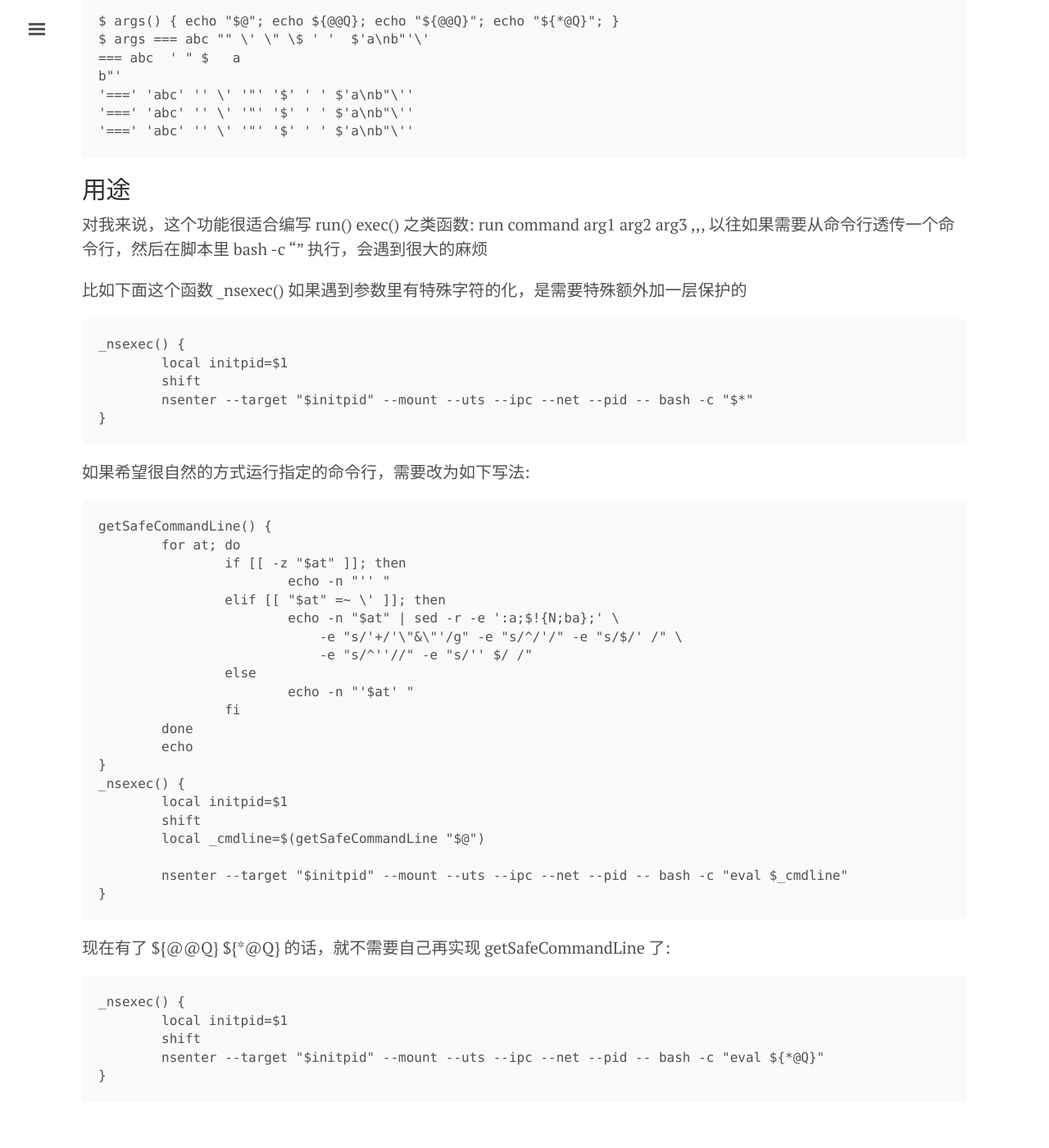
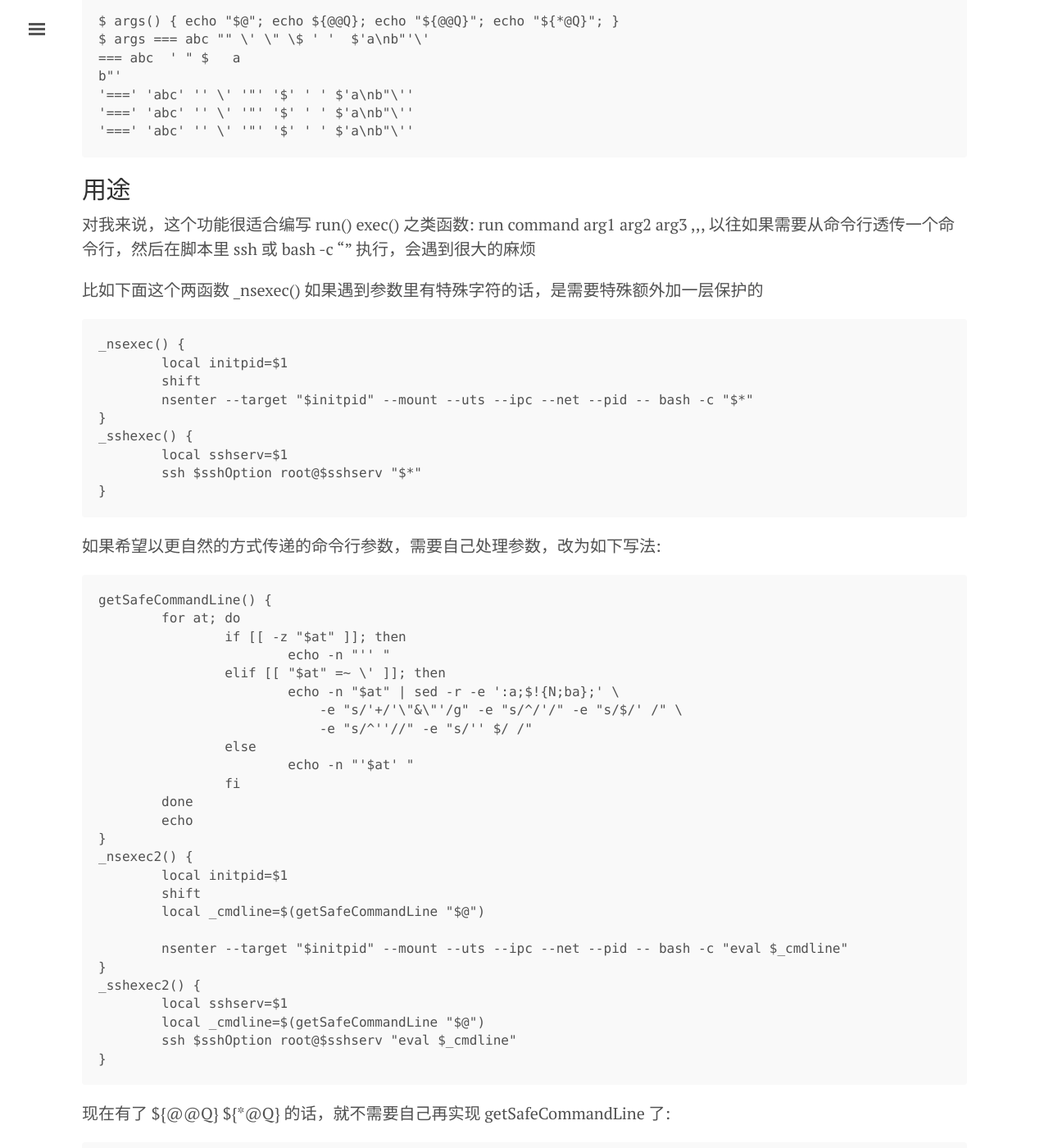
Before and after one commit to tcler/tcler.github.io, a Jekyll site: the page built from _posts/2022-02-07-bash-4.4-new-feature-parameter@operator.md, in a window 1280 px wide and 1400 px high, scrolled down 1201 px. Shown: the whole window at 82% size. Built offline with Jekyll 4.4.1, drawn with Linux system fonts in a browser that asks for light colours; some of the changed text lies outside the part shown.

Commit message:
Update 2022-02-07-bash-4.4-new-feature-parameter@operator.md

````diff
--- a/_posts/2022-02-07-bash-4.4-new-feature-parameter@operator.md
+++ b/_posts/2022-02-07-bash-4.4-new-feature-parameter@operator.md
@@ -49,18 +49,22 @@ b"'
 
 ## 用途
 对我来说，这个功能很适合编写 run() exec() 之类函数: run command arg1 arg2 arg3 ,,,
-以往如果需要从命令行透传一个命令行，然后在脚本里 bash -c "" 执行，会遇到很大的麻烦
+以往如果需要从命令行透传一个命令行，然后在脚本里 ssh 或 bash -c "" 执行，会遇到很大的麻烦
 
-比如下面这个函数 \_nsexec() 如果遇到参数里有特殊字符的化，是需要特殊额外加一层保护的
+比如下面这个两函数 \_nsexec() 如果遇到参数里有特殊字符的话，是需要特殊额外加一层保护的
 ```
 _nsexec() {
         local initpid=$1
         shift
         nsenter --target "$initpid" --mount --uts --ipc --net --pid -- bash -c "$*"
 }
+_sshexec() {
+        local sshserv=$1
+        ssh $sshOption root@$sshserv "$*"
+}
 ```
 
-如果希望很自然的方式运行指定的命令行，需要改为如下写法:
+如果希望以更自然的方式传递的命令行参数，需要自己处理参数，改为如下写法:
 ```
 getSafeCommandLine() {
         for at; do
@@ -76,20 +80,51 @@ getSafeCommandLine() {
         done
         echo
 }
-_nsexec() {
+_nsexec2() {
         local initpid=$1
         shift
         local _cmdline=$(getSafeCommandLine "$@")
 
         nsenter --target "$initpid" --mount --uts --ipc --net --pid -- bash -c "eval $_cmdline"
 }
+_sshexec2() {
+        local sshserv=$1
+        local _cmdline=$(getSafeCommandLine "$@")
+        ssh $sshOption root@$sshserv "eval $_cmdline"
+}
 ```
 
 现在有了 ${@@Q} ${\*@Q} 的话，就不需要自己再实现 getSafeCommandLine 了:
 ```
-_nsexec() {
+_nsexec3() {
         local initpid=$1
         shift
         nsenter --target "$initpid" --mount --uts --ipc --net --pid -- bash -c "eval ${*@Q}"
 }
+_sshexec3() {
+        local sshserv=$1
+        ssh $sshOption root@$sshserv "eval ${*@Q}"
+}
 ```
+
+## details compare
+```
+_sshexec() {
+        local sshserv=$1
+        ssh $sshOption root@$sshserv "$*"
+}
+# _sshexec  $addr  echo "'/exportdir *(rw,no_root_squash)'" \>/etc/exports
+# _sshexec  $addr  awk "'\$3 ~ /xyz/ {print \$1}'" /etc/abc.conf
+# _sshexec  $addr  'test "$(cmdx arg)" = "string" && cmdy'
+
+_sshexec3() {
+        local sshserv=$1
+        ssh $sshOption root@$sshserv "eval ${*@Q}"
+}
+# _sshexec3 $addr  echo  '/exportdir *(rw,no_root_squash)'  \>/etc/exports  #simple than _sshexec
+# _sshexec3 $addr  awk  '$3 ~ /xyz/ {print $1}'  /etc/abc.conf              #simple than _sshexec
+# _sshexec3 $addr  'test "$(cmdx arg)" = "string" && cmdy'                  #same as _sshexec
+
+#** _sshexec2 与 _sshexec3 功能相同
+
+```
````
